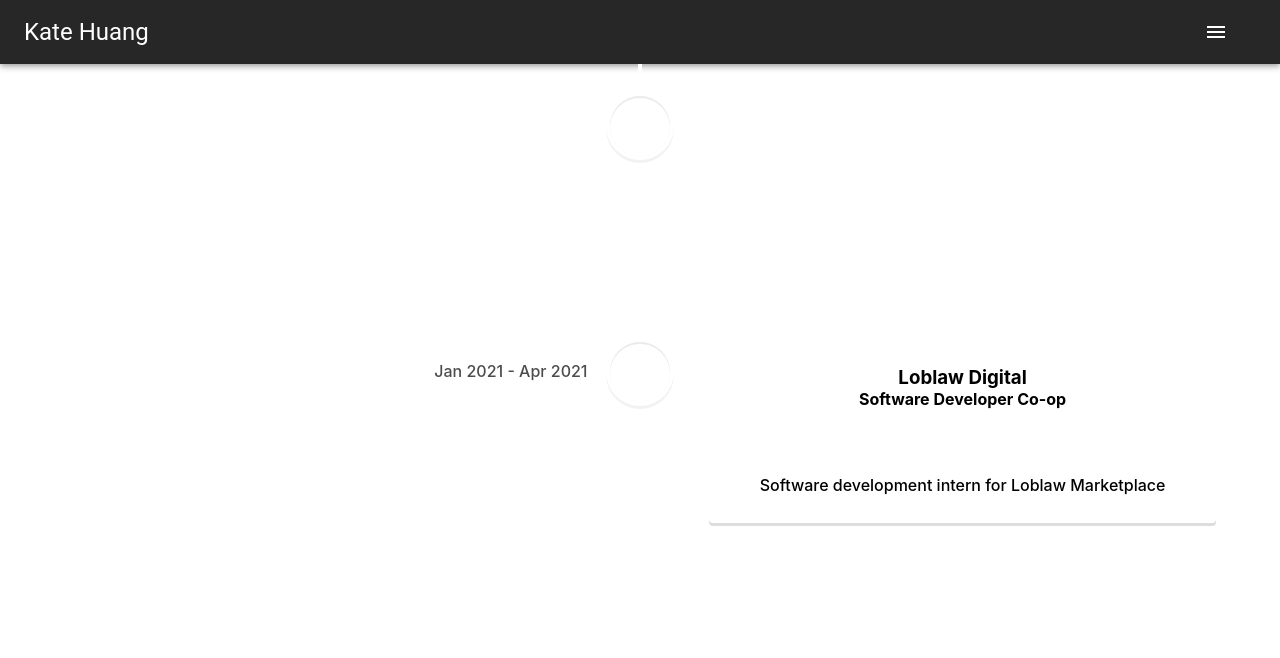
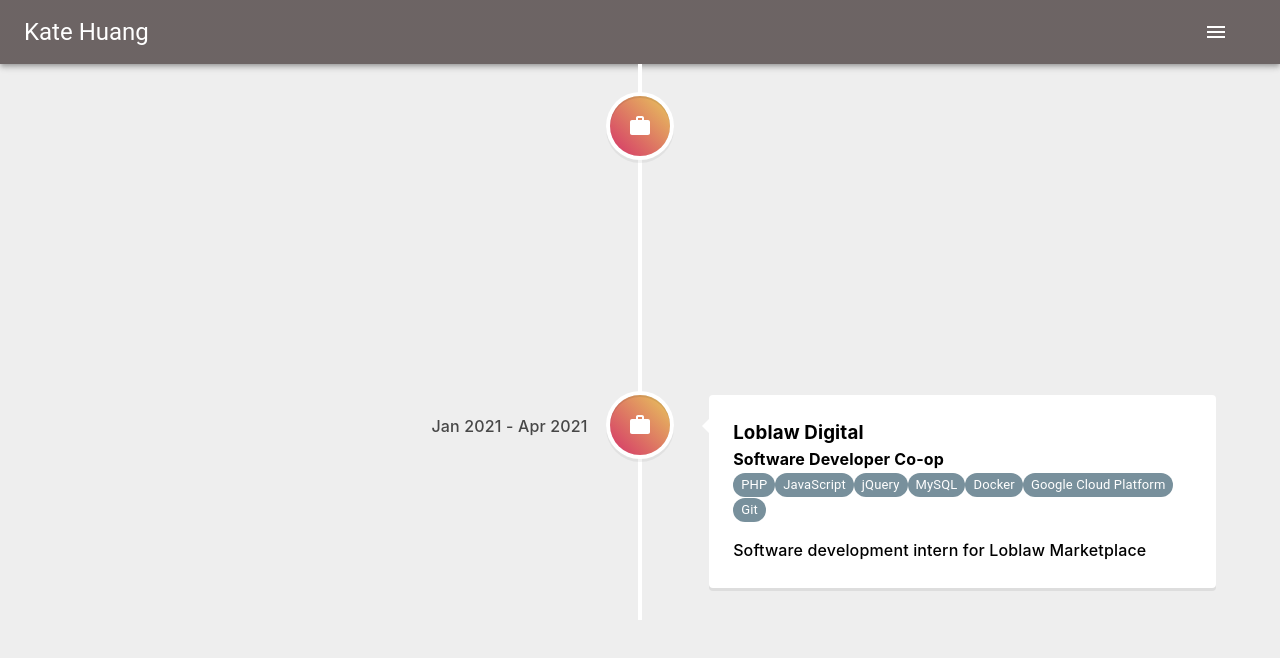
Before and after one commit to katejh/portfolio, a React (Create React App) app: page /experience in a window 1280 px wide. Shown: the top 658 px of the page. Built offline with nearby package versions, Linux system fonts and the light colour scheme.

Commit message:
fix and add some styles

```diff
--- a/public/resume.json
+++ b/public/resume.json
@@ -19,13 +19,23 @@
     },
     "education": [
         {
-            "school": "",
-            "degree": "",
-            "major": "",
-            "start_date": "",
-            "end_date": "",
+            "school": "University of British Columbia",
+            "degree": "Bachelor's of Science",
+            "major": "Computer Science",
+            "start_date": "Sept 2021",
+            "end_date": "May 2024",
             "gpa": "",
             "gpa_4.33_scale": "",
+            "brief": ""
+        },
+        {
+            "school": "University of British Columbia",
+            "degree": "Bachelor's of Applied Science",
+            "major": "Engineering Physics",
+            "start_date": "Sept 2019",
+            "end_date": "Aug 2021",
+            "gpa": "87.6",
+            "gpa_4.33_scale": "4.1",
             "brief": ""
         }
     ],
@@ -98,7 +108,7 @@
                 }
             ],
             "brief": "Teaching assistant for intro to C course for engineering students",
-            "description": ""
+            "description": "yes"
         },
         {
             "company": "Loblaw Digital",
--- a/src/App.css
+++ b/src/App.css
@@ -1,7 +1,7 @@
 @import url('https://cdn.jsdelivr.net/gh/devicons/devicon@v2.14.0/devicon.min.css');
 
 .App {
-  text-align: center;
+  text-align: left;
 }
 
 .App-logo {
--- a/src/App.js
+++ b/src/App.js
@@ -2,7 +2,7 @@
 import './App.css';
 import React from 'react';
 import { BrowserRouter as Router, Switch, Route } from 'react-router-dom';
-import { ThemeProvider, createTheme } from '@mui/material/styles';
+import { ThemeProvider, createTheme, StyledEngineProvider } from '@mui/material/styles';
 import CssBaseline from '@mui/material/CssBaseline';
 
 // import components
@@ -42,9 +42,19 @@
   }
 
   render() {
-    const darkTheme = createTheme({
+    const theme = createTheme({
       palette: {
-        mode: 'dark'
+        mode: 'dark',
+        primary: {
+          main: '#5e5555',
+        },
+        secondary: {
+          main: '#78909c',
+        },
+        background: {
+          paper: '#aaaaaa',
+          default: '#eeeeee',
+        },
       }
     });
 
@@ -57,7 +67,9 @@
 
     // add <CssBaseline /> as child of ThemeProvider if dark background desired
     return (
-      <ThemeProvider theme={darkTheme}>
+      <StyledEngineProvider injectFirst>
+      <ThemeProvider theme={theme}>
+      <CssBaseline />
       <div className="App">
         <Router>
           <Header name={this.state.resumeData.basic_info.name}/>
@@ -70,6 +82,7 @@
         </Router>
       </div>
       </ThemeProvider>
+      </StyledEngineProvider>
     );
   }
 }
--- a/src/components/Experience.js
+++ b/src/components/Experience.js
@@ -16,7 +16,7 @@
     render() {
         var jobs = this.state.experience.map((job, i) => {
            return (
-            <ExperienceTimelineElement job={job}/>
+            <ExperienceTimelineElement job={job} key={i}/>
            );
         });
 
--- a/src/components/ExperienceTimelineElement.js
+++ b/src/components/ExperienceTimelineElement.js
@@ -1,6 +1,9 @@
 import React from 'react';
 import { VerticalTimelineElement } from 'react-vertical-timeline-component';
-import { Collapse, Chip } from '@mui/material';
+import { Collapse, Chip, Paper, Divider } from '@mui/material';
+import { ThemeProvider, createTheme } from '@mui/material/styles';
+import ExpandMoreIcon from '@mui/icons-material/ExpandMore';
+import WorkIcon from '@mui/icons-material/Work';
 
 // stylesheets
 import 'react-vertical-timeline-component/style.min.css';
@@ -12,6 +15,7 @@
         const job = props.job;
 
         this.state = {
+            key: props.key,
             company: job.company,
             title: job.title,
             start_date: job.start_date,
@@ -27,26 +31,61 @@
         var tech = this.state.technologies.map((skill, i) => {
             return (
                 <Chip
+                  label={skill.name}
+                  key={i}
+                  color='secondary'
                   size="small"
-                  label={skill.name}
                 />
             );
         });
         var timeline_date_string = this.state.start_date + " - " + (this.state.end_date ? this.state.end_date : "Current");
 
         var description_collapsible = this.state.description ?
+        <div>
+            <Divider sx={{mt: 2, borderBottomWidth: 2, backgroundColor: "#aaaaaa"}} light={false} color="secondary"/>
+            <ExpandMoreIcon sx={{fill: "#aaaaaa", m: -1}}/>
             <Collapse in={this.state.open}>
                 <p>{this.state.description}</p>
             </Collapse>
+        </div>
         : null;
 
         return (
+            <ThemeProvider theme={(theme) => {
+                //console.log(theme.palette);
+                const newTheme = createTheme({
+                    ...theme,
+                    palette: {
+                        ...theme.palette,
+                        mode: 'light',
+                        text: {
+                            ...theme.palette.text,
+                            primary: "#000000"
+                        },
+                        background: {
+                            ...theme.palette.background,
+                            paper: '#ffffff'
+                        }
+                    }
+                });
+                //console.log(newTheme.palette);
+                return newTheme;
+              }}
+            >
             <VerticalTimelineElement
               className = "vertical-timeline-element--work"
               date={timeline_date_string}
-                  onTimelineElementClick={() => {this.setState({open: !this.state.open})}}
+              contentStyle={{color: '#000000'}}
+              iconStyle={{background: 'linear-gradient(45deg, #d53369 0%, #e8c85c 100%)'}}
+              icon={<WorkIcon />}
+              key={this.state.key}
             >
-                    <h3 className="vertical-timeline-element-title">
+                <Paper
+                  elevation={0}
+                  onClick={() => {this.setState({open: !this.state.open})}}
+                  style={{cursor: 'pointer'}}
+                >
+                    <h3 className="vertical-timeline-element-title" color="">
                         {this.state.company}
                     </h3>
                     <h4 className="vertical-timeline-element-subtitle">
@@ -55,7 +94,9 @@
                     <div>{tech}</div>
                     <p>{this.state.brief}</p>
                     {description_collapsible}
+                </Paper>
             </VerticalTimelineElement>
+            </ThemeProvider>
         );
     }
 }
--- a/src/components/Header.js
+++ b/src/components/Header.js
@@ -30,7 +30,7 @@
 
         return (
             <Box sx={{ flexGrow: 1 }}>
-            <AppBar position="static">
+            <AppBar position="static" enableColorOnDark color="primary">
                 <Toolbar>
                     <Typography variant="h5" component="div" sx={{ flexGrow: 1 }} style={{"text-align": "left"}}>
                         <Link to="/" style={linkStyle}>
```
Also changed, not shown: src/components/Education.js (added, +29 -0 lines), 1 other file (tests, documents, lock files or other folders). Lines whose indentation alone changed are shown as unchanged.
